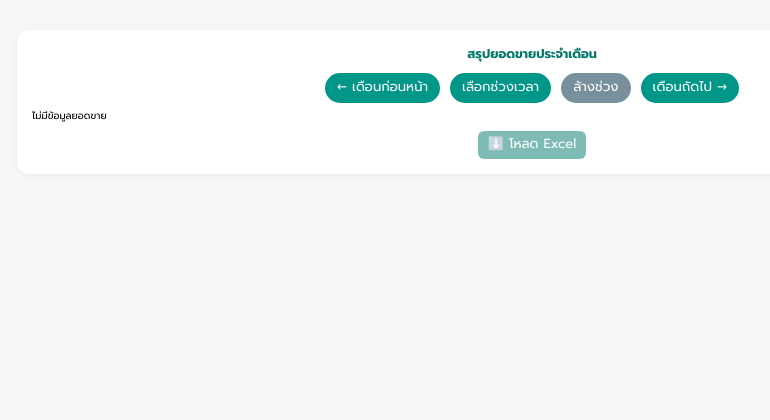
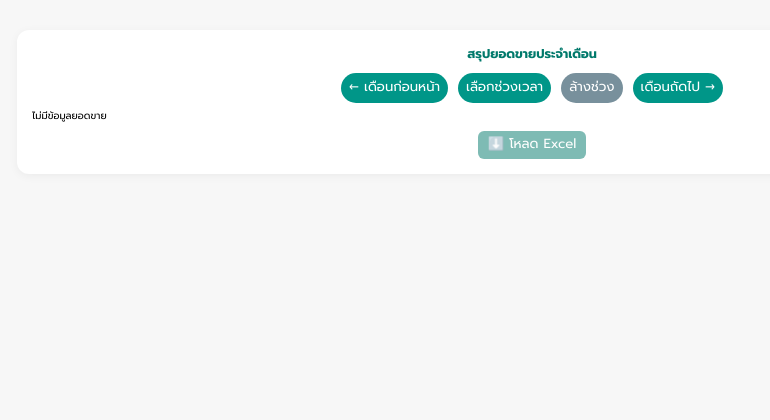
Before and after one commit to SumoSk/sumoapp, a Flask app: page /sale_summary in a window 1280 px wide. Shown: the top 420 px of the page, without its empty margins (108-878 px from the left). Run offline with Flask 3, Linux system fonts and the light colour scheme; the visitor is signed in with stand-in values (Sample User, id 1); data that the repository does not hold is empty; parts of the project's set-up code (start-up, migrations or seed data) failed here and were passed over; some libraries are stand-ins or nearby versions.

Commit message:
แก้ไขสี font และเอา OPD ออกใน sale-summary

```diff
--- a/templates/sale-summary.html
+++ b/templates/sale-summary.html
@@ -6,10 +6,10 @@
   <meta name="format-detection" content="telephone=no">
   <title>สรุปยอดขายประจำเดือน</title>
 
-  <!-- ฟอนต์: เร่งโหลด + กันเด้ง -->
+  <!-- ฟอนต์: เร่งโหลด + กันเด้ง + subset ไทย -->
   <link rel="preconnect" href="https://fonts.googleapis.com">
   <link rel="preconnect" href="https://fonts.gstatic.com" crossorigin>
-  <link href="https://fonts.googleapis.com/css2?family=Prompt:wght@400;500;600;700&display=swap" rel="stylesheet" />
+  <link href="https://fonts.googleapis.com/css2?family=Prompt:wght@400;500;600;700&display=swap&subset=thai" rel="stylesheet" />
 
   <script src="https://cdn.jsdelivr.net/npm/html2canvas@1.4.1/dist/html2canvas.min.js"></script>
   <script src="https://cdn.jsdelivr.net/npm/chart.js"></script>
@@ -19,7 +19,7 @@
 
     html{ -webkit-text-size-adjust:100%; text-size-adjust:100%; }
     body{
-      font-family:'Prompt','Segoe UI',sans-serif;
+      font-family:'Prompt','Segoe UI',Tahoma,sans-serif;
       margin:0; background:#f7f7f7; padding:10px;
       font-size:11px; line-height:1.45;
     }
@@ -38,7 +38,7 @@
     .search-panel input{
       font-size:0.92rem; line-height:1.35;
     }
-    .month-btn{ background:#009688; color:#fff; border:none; border-radius:999px; padding:6px 12px; cursor:pointer; }
+    .month-btn{ background:#009688; color:#fff; border:none; border-radius:999px; padding:6px 8px; cursor:pointer; }
     .month-btn:disabled{ opacity:.5; cursor:not-allowed; }
     .month-btn.ghost{ background:#78909c; }
     #monthPicker{ position:absolute; left:-9999px; width:0; height:0; }
@@ -71,7 +71,7 @@
       position:fixed; bottom:120px; left:50%; transform:translateX(-50%);
       z-index:1001; display:flex; align-items:center; gap:8px;
       width:90%; max-width:600px; justify-content:center;
-      pointer-events:none; /* ป้องกันชนกับคลิกด้านล่าง ยกเว้น element ข้างในจะเปิดเอง */
+      pointer-events:none;
     }
     .search-fab{
       pointer-events:auto;
@@ -96,6 +96,7 @@
     .search-panel input{
       width:100%; border:none; outline:none; background:#fff;
       border-radius:20px; padding:8px 12px; font-size:11px; color:#222;
+      font-family:'Prompt','Segoe UI',Tahoma,sans-serif !important;
     }
     .search-close{
       border:none; background:#fff; border-radius:50%; width:28px; height:28px; cursor:pointer;
@@ -107,19 +108,14 @@
     @supports (-webkit-touch-callout: none) {
       html{ -webkit-text-size-adjust:100% !important; }
     }
+
     /* ===== Global font shrink switch ===== */
     :root{
       /* ปรับได้: 1 = ขนาดเดิม, 0.9 = ย่อ 10%, 0.85 = ย่อ 15% */
-  --shrink: .90;
+      --shrink:.90;
     }
-
-/* ข้อความหลัก */
     body{ font-size: calc(11px * var(--shrink)); }
-
-/* หัวข้อ */
     h2{ font-size: calc(14px * var(--shrink)); }
-
-/* ปุ่ม/แถบเดือน/ตาราง/ช่องค้นหา */
     .month-btn,
     .current-range,
     .summary-card,
@@ -128,37 +124,27 @@ table,
     .search-panel input{
       font-size: calc(0.92rem * var(--shrink));
     }
-
-/* ตาราง + แถวสรุป */
     table{ font-size: calc(11px * var(--shrink)); }
     .month-summary{ font-size: calc(12px * var(--shrink)); }
     .compare{ font-size: calc(11px * var(--shrink)); }
-
-/* ย่อจุดที่ใช้ inline-style (เช่น 10px/13.5px) ให้ตามมาด้วย */
     *[style*="font-size:10px"]{  font-size: calc(10px * var(--shrink)) !important; }
     *[style*="font-size:13.5px"]{ font-size: calc(13.5px * var(--shrink)) !important; }
 
-/* บังคับใช้ Prompt ทุก element รวมถึงปุ่ม/อินพุตที่ปกติไม่สืบทอดฟอนต์ */
+    /* บังคับใช้ Prompt ทุก element รวมถึงปุ่ม/อินพุต */
     html, body, button, input, select, textarea,
     table, th, td, .btn, .month-btn, .current-range,
-.search-panel input, .summary-card, .day-header, .day-total {
-  font-family: 'Prompt', 'Segoe UI', Tahoma, sans-serif !important;
-}
-
-/* ทำให้การเรนเดอร์ฟอนต์สวยขึ้น */
-html {
+    .summary-card, .day-header, .day-total {
+      font-family: 'Prompt','Segoe UI',Tahoma,sans-serif !important;
       -webkit-font-smoothing: antialiased;
       -moz-osx-font-smoothing: grayscale;
+      text-rendering: optimizeLegibility;
       font-synthesis: none;
-  text-rendering: optimizeLegibility;
     }
-
-
   </style>
 </head>
 <body>
 
-  <!-- Floating Search: ไอคอนแว่นขยาย -->
+  <!-- Floating Search -->
   <div class="search-wrap" id="searchWrap" aria-label="ค้นหา">
     <button class="search-fab" id="searchFab" title="ค้นหา">
       <img alt="search" src="https://cdn-icons-png.flaticon.com/512/622/622669.png" />
@@ -188,7 +174,7 @@ html {
     </div>
   </div>
 
-  <!-- Floating toggle/menu (Jinja URLs เหมือนเดิม) -->
+  <!-- Floating toggle/menu (Jinja URLs) -->
   <div id="floatingToggle" class="floating-toggle">
     <img src="{{ url_for('static', filename='icon/icon_menu_toggle.png') }}" alt="menu" style="width:60px;height:60px;" />
   </div>
@@ -215,7 +201,7 @@ html {
     </div>
   </div>
 
-  <!-- Modal เลือกช่วงเวลา (เริ่ม-สิ้นสุด) -->
+  <!-- Modal เลือกช่วงเวลา -->
   <div id="month-modal" style="display:none;position:fixed;inset:0;background:rgba(0,0,0,.5);z-index:10000;justify-content:center;align-items:center;">
     <div id="month-modal-box" style="background:#fff;padding:16px;border-radius:12px;width:100%;max-width:340px;box-sizing:border-box;position:relative;">
       <button type="button" id="monthCloseBtn" aria-label="ปิด" style="position:absolute;top:8px;right:10px;border:none;background:none;font-size:20px;cursor:pointer;">&times;</button>
@@ -341,7 +327,6 @@ html {
     // ===== Rendering switch =====
     function renderView(){
       if (isRangeActive()) renderSelectedRange(); else renderSelectedMonth();
-      // รีเซ็ตผลค้นหาเมื่อเปลี่ยนมุมมอง และพับช่อง
       const input = document.getElementById('searchInput');
       if (input){ input.value=''; onSearch(); }
       toggleSearch(false);
@@ -579,7 +564,7 @@ html {
       }
     }
 
-    // ===== Row builder (มีหมายเหตุสีแดงตัวเล็ก) =====
+    // ===== Row builder =====
     function buildRow(r, subIndex){
       const tr = document.createElement('tr');
 
@@ -595,6 +580,7 @@ tdName.innerHTML = `
             data-key="${encodeURIComponent((r.name||'')+'|'+(r.phone||''))}">
             ${escapeHtml(r.name||'')}
           </strong>
+          <!-- แสดงเลข OPD ล้วน ๆ ไม่มีคำว่า OPD: -->
           <div style="font-size:10px;color:#777;">${escapeHtml(r.opd||'-')}</div>
         </div>`;
       tr.appendChild(tdName);
@@ -702,7 +688,6 @@ tr.appendChild(tdName);
       const t = e.target;
       if(!(wrap.contains(t))) toggleSearch(false);
     });
-    // กด ESC ปิดช่องค้นหา
     document.addEventListener('keydown', (e)=>{
       if(e.key === 'Escape' && wrap.classList.contains('open')){ document.getElementById('searchInput').value=''; onSearch(); toggleSearch(false); }
     });
```
Lines whose indentation alone changed are shown as unchanged.
